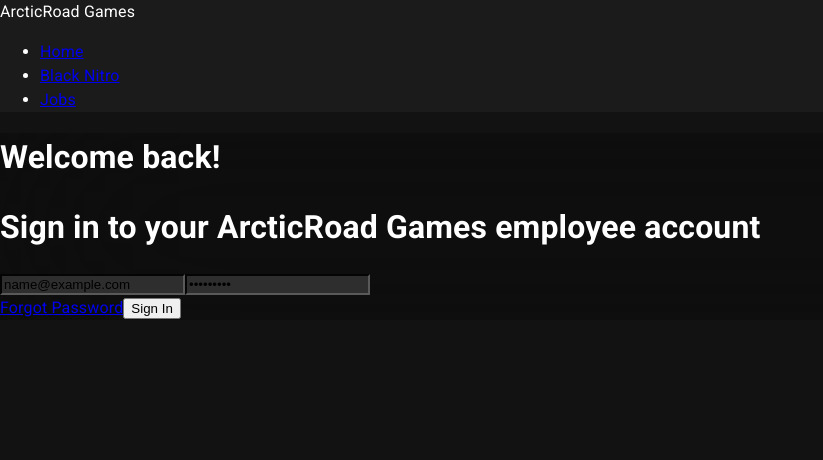
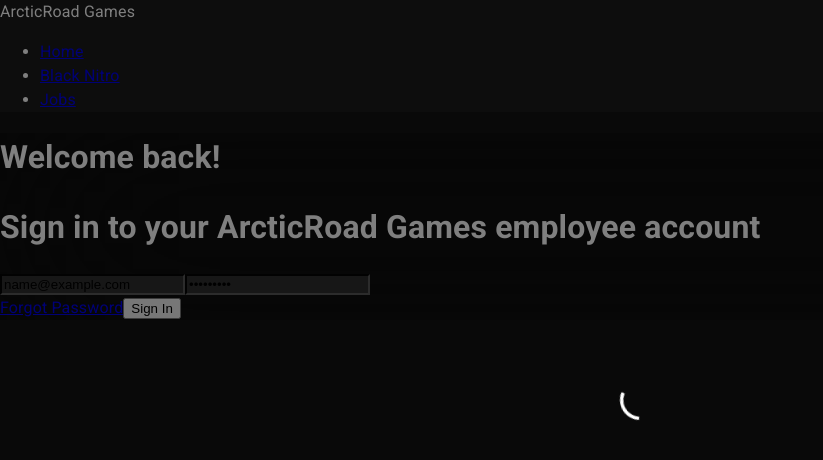
Before and after one commit to VisualCableCollective/BlackNitro-Website, a Next.js app: page /auth/login in a window 1280 px wide. Both pictures are taken after typing "name@example.com", "Sample123" into the empty fields and a click on the input "Sign In". Shown: the top 460 px of the page, without its empty margins (0-823 px from the left). Built offline with nearby package versions, Linux system fonts and the light colour scheme; no server answers.

Commit message:
backdrop when logging in

```diff
--- a/pages/auth/login.js
+++ b/pages/auth/login.js
@@ -3,15 +3,19 @@
 import Cookies from "universal-cookie";
 import {useRouter} from "next/router";
 import {useState} from "react";
-import {Alert, AlertTitle} from "@mui/material";
+import {Alert, AlertTitle, Backdrop, CircularProgress} from "@mui/material";
 
 export default function Login() {
     const router = useRouter();
 
     const [alert, setAlert] = useState();
+    const [isBackDropOpen, setIsBackDropOpen] = useState(false);
 
     async function handleSubmit(event) {
         event.preventDefault();
+
+        setAlert(null);
+        setIsBackDropOpen(true);
 
         const res = await fetch(
             'http://localhost:8000/oauth/token',
@@ -41,7 +45,7 @@
                 );
             }
 
-            // show error
+            setIsBackDropOpen(false);
             return;
         }
 
@@ -58,6 +62,12 @@
 
     return (
         <MainLayout enableNavbarSpacing={false}>
+            <Backdrop
+                sx={{ color: '#fff', zIndex: (theme) => theme.zIndex.drawer + 1 }}
+                open={isBackDropOpen}
+            >
+                <CircularProgress color="inherit" />
+            </Backdrop>
             <div className="bg-cover bg-login min-h-screen">
                 <div className="bg-blur-max login-wrapper min-h-screen grid grid-cols-2 px-32">
                     <div className="flex items-center">
```
